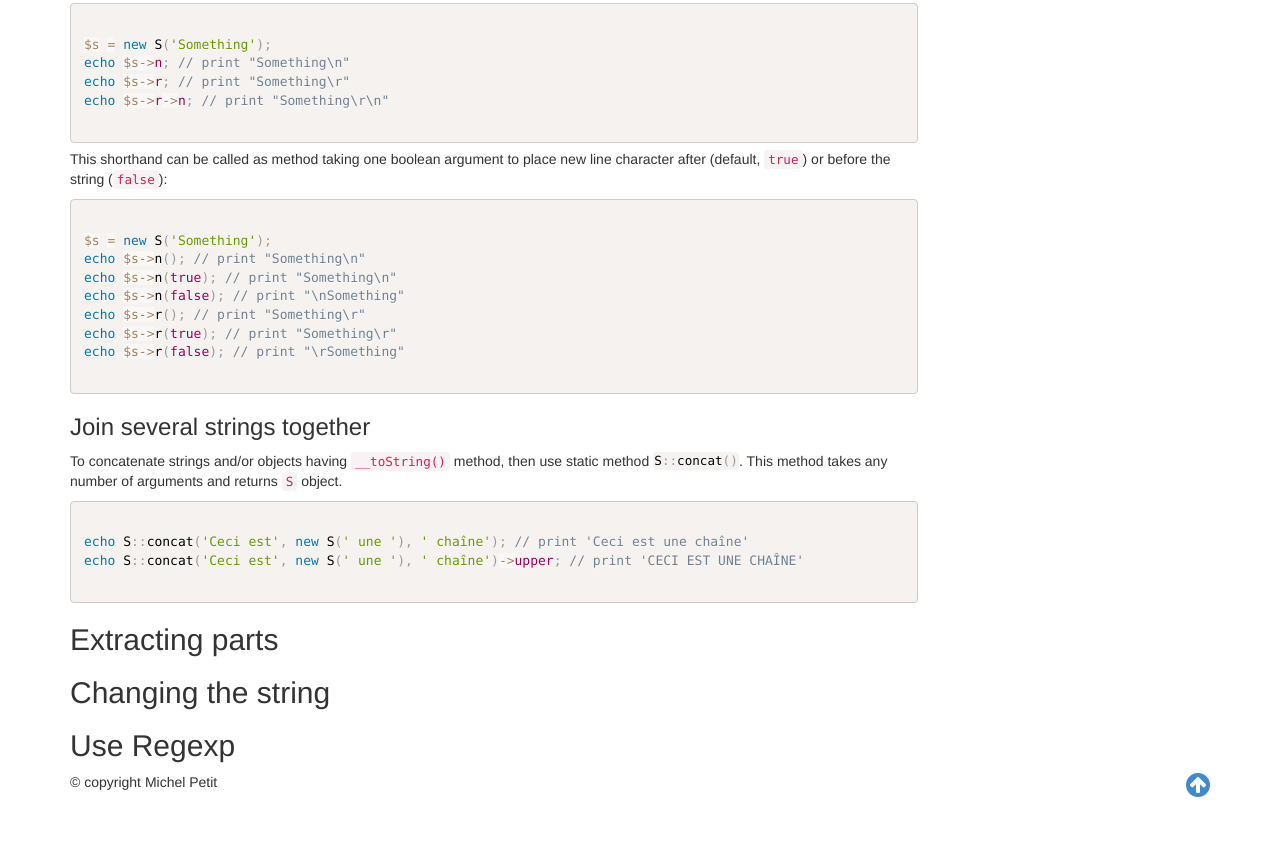
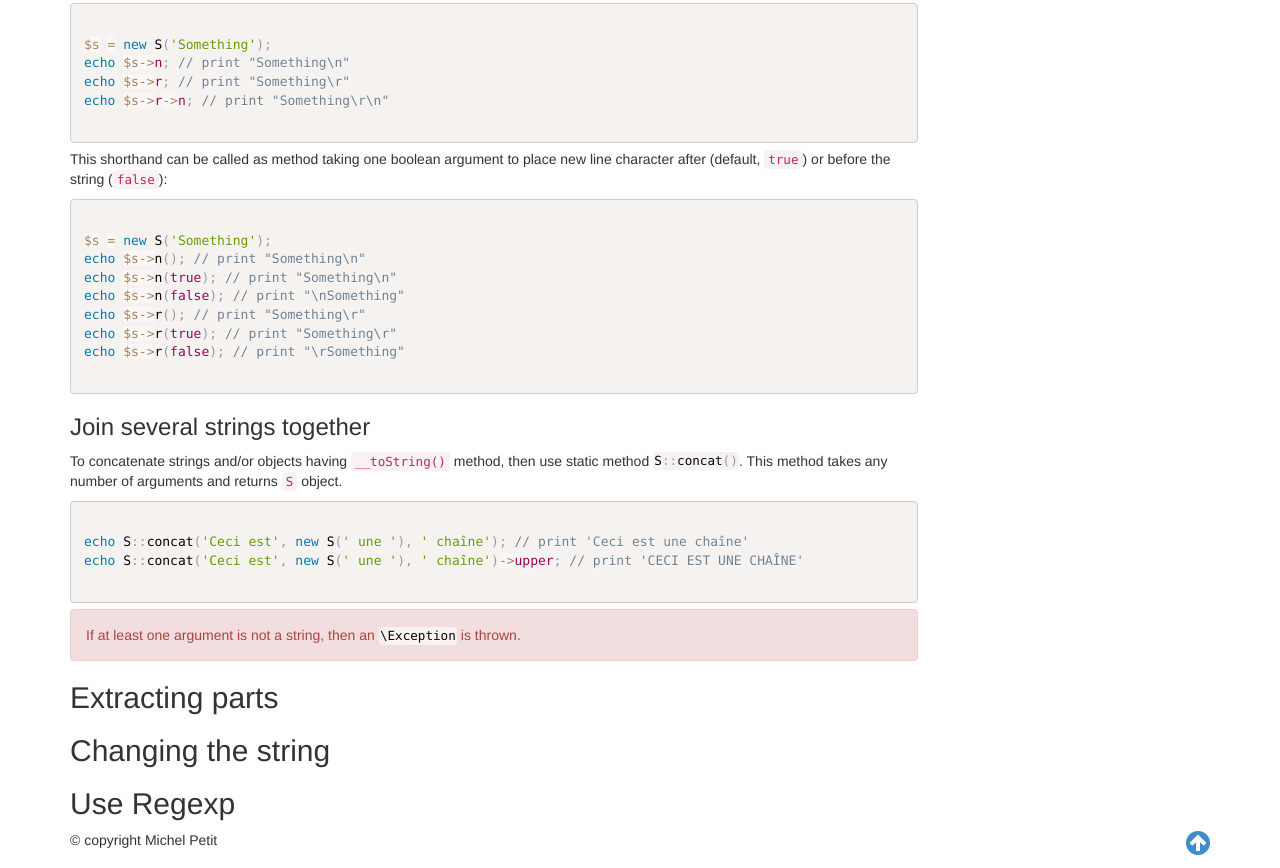
Before and after one commit to malenkiki/bah, a plain HTML site: page documentation.html in a window 1280 px wide. Shown: the part 5554-6422 px from the top of the page. Before the commit the page ends 6364 px from the top, so only its background shows below. Drawn offline with nearby package versions, Linux system fonts and the light colour scheme.

Commit message:
Documentation: info about exception thrown

```diff
--- a/documentation.html
+++ b/documentation.html
@@ -353,6 +353,7 @@ echo S::concat('Ceci est', new S(' une '), ' chaîne'); // print 'Ceci est une c
 echo S::concat('Ceci est', new S(' une '), ' chaîne')-&gt;upper; // print 'CECI EST UNE CHAÎNE'
                     </code></pre>
 
+                    <div class="alert alert-danger"><p>If at least one argument is not a string, then an <code class="language-php">\Exception</code> is thrown.</p></div>
 
                     <h2 id="class-s-extracting-parts">Extracting parts</h2>
 
```
